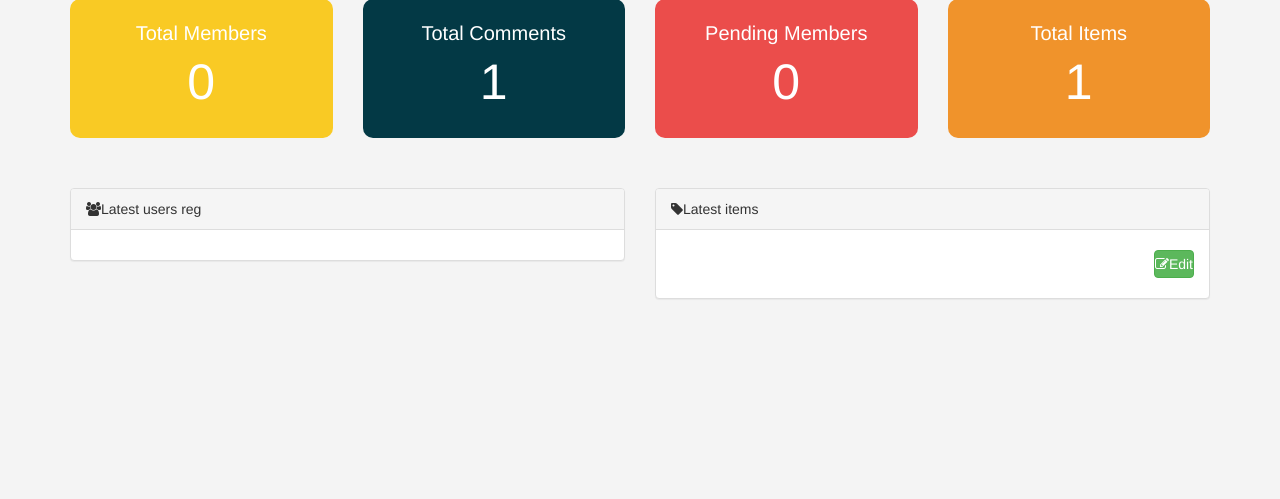
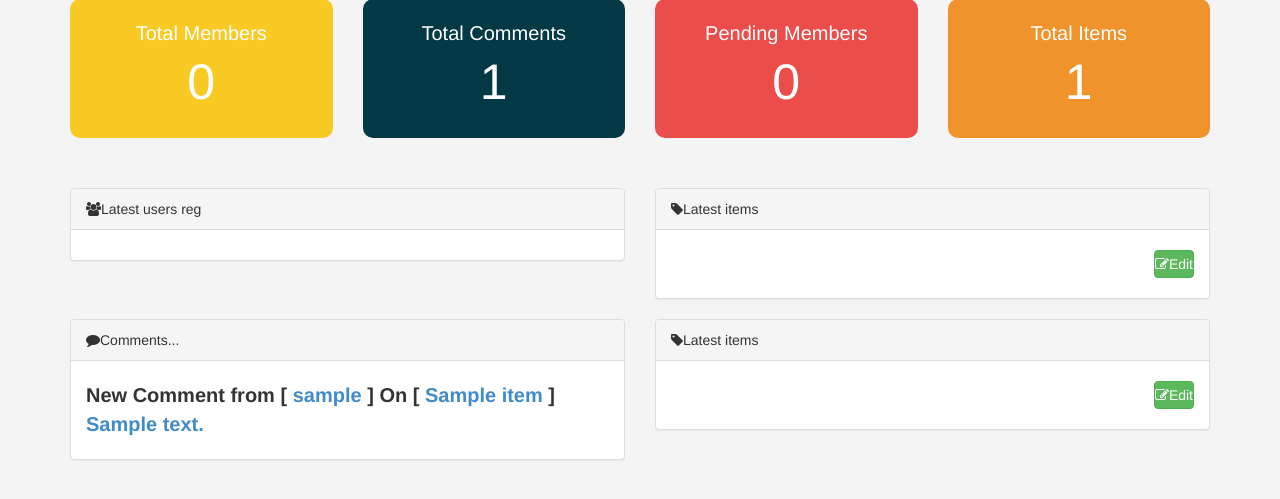
Before and after one commit to abdobassel/Ecommerce-PHP, a PHP site: page /dashboard.php in a window 1280 px wide. Shown: the part 182-681 px from the top of the page. Run offline with PHP 8.4, Linux system fonts and the light colour scheme; the visitor is signed in with stand-in values (Sample User, id 1); tables that the repository leaves empty or names only in its code hold one stand-in row (values such as "Sample post"); data that the repository does not hold is empty; some web fonts are replaced.

Commit message:
Comments show in dash board with user and post related

```diff
--- a/admin/dashboard.php
+++ b/admin/dashboard.php
@@ -139,6 +139,90 @@ if (isset($_SESSION['Username'])) {
                 </div>
 
             </div>
+            <!-- start comments-->
+            <div class="row">
+                <div class="col-sm-6">
+                    <div class="panel panel-default">
+                        <div class="panel-heading">
+                            <i class="fa fa-comment"></i>Comments...
+                        </div>
+                        <div class="panel-body">
+                            <ui class="list-unstyled latest-users">
+
+
+                                <?php
+                                $stmt = $con->prepare(" SELECT comments.*, users.Username , items.Name AS item_name
+                                  FROM comments
+                                  INNER JOIN users ON users.UserID = comments.user_id
+                                  INNER JOIN items ON items.Item_Id = comments.item_id
+
+                                  ");
+
+                                $stmt->execute();
+                                $comments = $stmt->fetchAll();
+
+                                foreach ($comments as $comment) {
+                                    echo "<li>";
+                                    echo 'New Comment from [ ' . '<a href="members.php?page=Edit&userid=' . $comment['user_id'] . '">'
+
+                                        . $comment['Username'] . '</a>' .
+
+                                        ' ] On [ ' . '<a href="items.php?page=Edit&itemid=' . $comment['item_id'] . '">'
+                                        . $comment['item_name'];
+                                    echo '</a>' . ' ]';
+                                    echo '<br>';
+
+                                    echo '<a href="comments.php?page=Edit&comid=' . $comment['comment_id'] . '">';
+
+                                    echo '<span>'  . $comment['body'] . '</span>';
+                                    echo "</a>";
+                                    echo "</li>";
+                                }
+                                ?>
+                            </ui>
+                        </div>
+                    </div>
+                </div>
+                <div class="col-sm-6">
+                    <div class="panel panel-default">
+                        <div class="panel-heading">
+                            <i class="fa fa-tag"></i>Latest items
+                        </div>
+                        <div class="panel-body">
+                            <ui class="list-unstyled latest-users">
+
+
+                                <?php
+                                foreach ($latest_Items as $item) {
+                                    echo  "<li>";
+                                    echo $item['Name'];
+
+                                    echo '<a href="items.php?page=Edit&itemid=' . $item['Item_Id'] . '">';
+                                    echo '<span class="btn btn-success pull-right">';
+
+                                    echo  '<i class ="fa fa-edit"></i>Edit';
+                                    echo "</span>";
+                                    echo "</a>";
+
+
+                                    if ($item['Approve'] == '0') {
+                                        echo '<a href="items.php?page=Approve&itemid=' . $item['Item_Id'] . '">';
+
+                                        echo '<span class="btn btn-primary pull-right">';
+
+                                        echo  '<i class ="fa fa-check"></i>Approve';
+                                        echo "</span>";
+                                        echo "</a>";
+                                    }
+                                    echo  "</li>";
+                                }
+                                ?>
+                            </ui>
+                        </div>
+                    </div>
+                </div>
+
+            </div>
         </div>
     </div>
 
```
